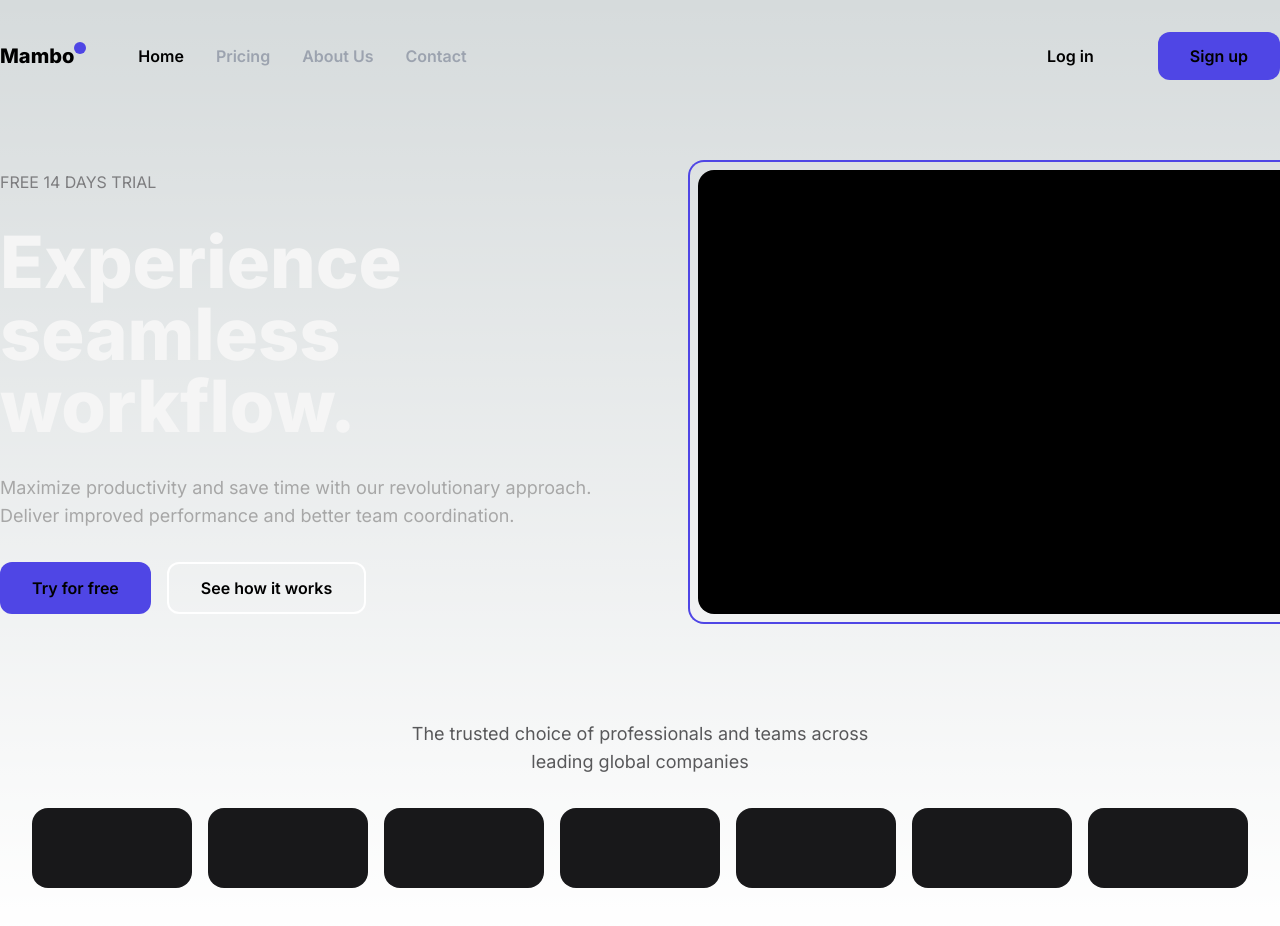
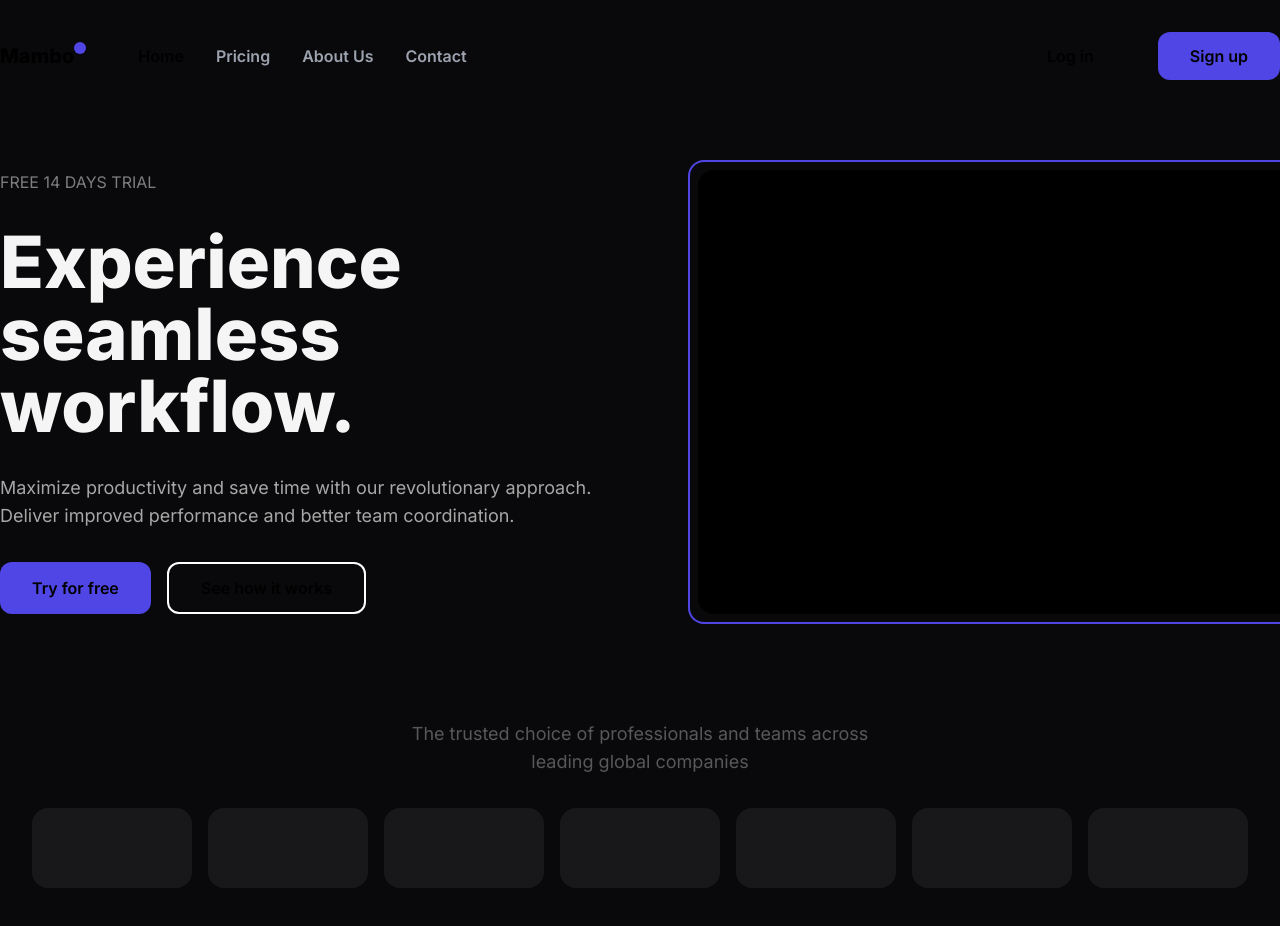
Before and after one commit to wickeddd3/mambo, a Next.js app: page / in a window 1280 px wide. Shown: the top 926 px of the page. Built offline with nearby package versions, Linux system fonts and the light colour scheme.

Commit message:
cut: remove unnecessary styles

```diff
--- a/src/app/globals.css
+++ b/src/app/globals.css
@@ -18,16 +18,5 @@
 
 body {
   color: rgb(var(--foreground-rgb));
-  background: linear-gradient(
-      to bottom,
-      transparent,
-      rgb(var(--background-end-rgb))
-    )
-    rgb(var(--background-start-rgb));
+  background: #09090b;
 }
-
-@layer utilities {
-  .text-balance {
-    text-wrap: balance;
-  }
-}
```
